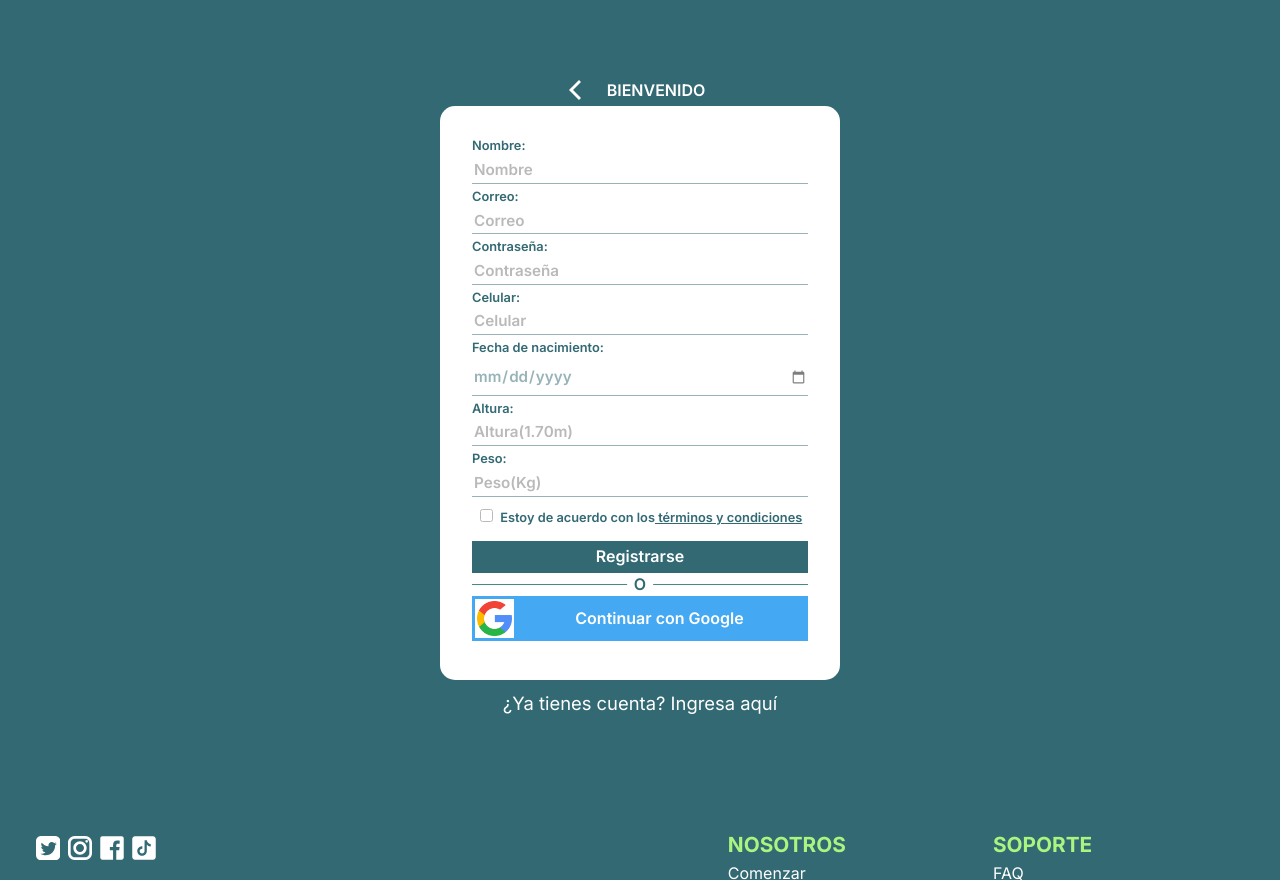
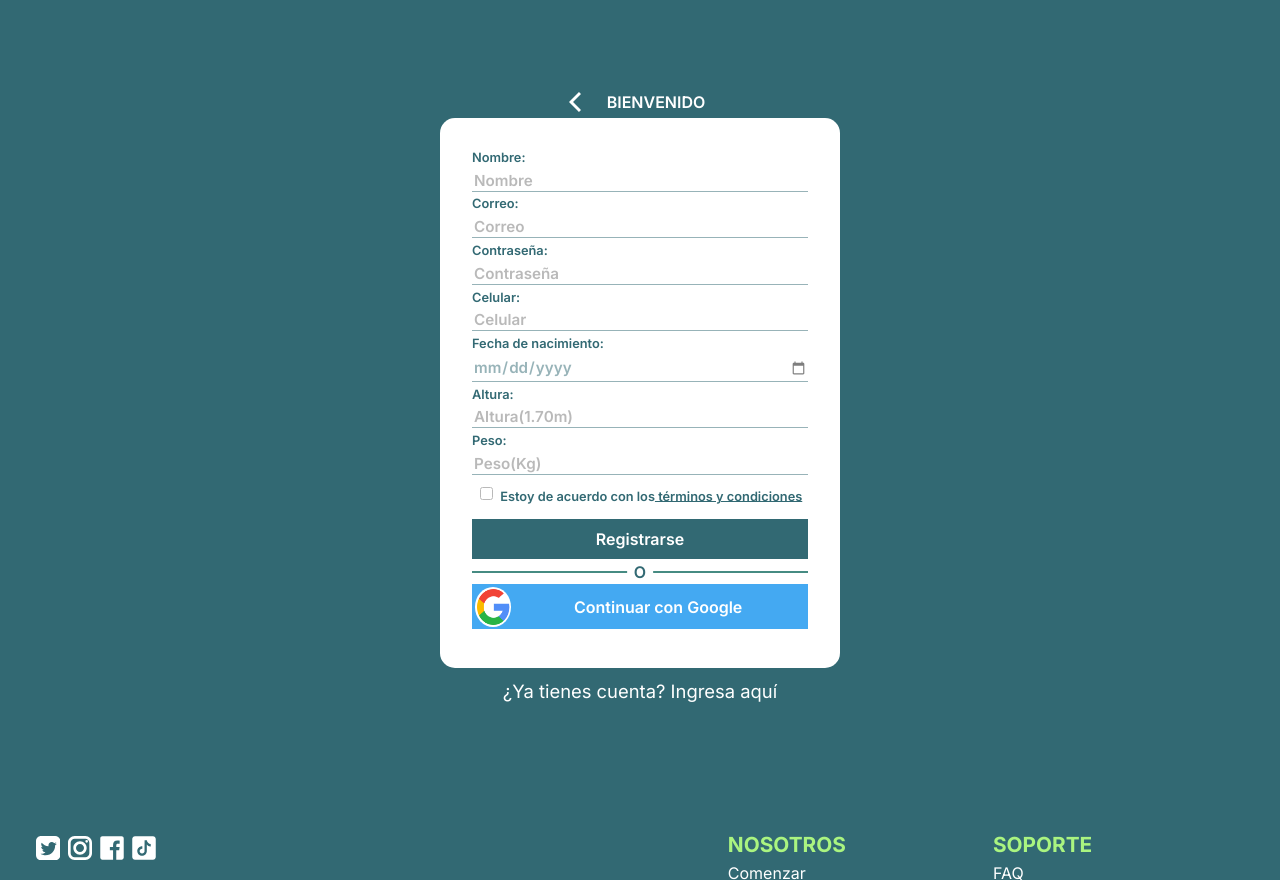
Before and after one commit to Lespinald/nutriscanapp_front, a React (Vite) app: page /Registro in a window 1280 px wide. Built offline with nearby package versions, Linux system fonts and the light colour scheme; no server answers; a web font is replaced by a local one.

Commit message:
Eviatar registro de mas

```diff
--- a/src/pages/Login/login.module.css
+++ b/src/pages/Login/login.module.css
@@ -62,7 +62,7 @@
     color: var(--color-5);
     opacity: 0.5;
     width: 100%;
-    height: fit-content;
+    height: 100%;
 }
 
 
--- a/src/pages/Registro/Registro.tsx
+++ b/src/pages/Registro/Registro.tsx
@@ -271,6 +271,7 @@ const Registro = () => {
         </Link>
         <h1 className={styleLogin.loginTitle}>BIENVENIDO</h1>
       </div>
+      <div>
         <form className={style.form_registro} style={{display:'flex',flexDirection:'column'}}>
           <label>Nombre:</label>
           <input autoComplete='true' type='text' id='name' placeholder='Nombre' onChange={HandleInputChange('nombre')}></input>
@@ -300,10 +301,11 @@ const Registro = () => {
           </button>
           <div className={styleLogin.fondoLogin_line}></div>
           <button className={styleLogin.button_google} onClick={HandleRegistroGoogle}>
-          <img src='\Login\GoogleIcon.png' style={{height:'100%'}}></img>
+            <img src='\Login\GoogleIcon.png' style={{width:'11%',height:'auto !important', borderRadius:'100%'}}></img>
             <p>Continuar con Google</p>
           </button>
         </form>
+      </div>
       <a  className={styleLogin.fondoLogin_label} href='/Login'>¿Ya tienes cuenta? Ingresa aquí</a>
     </div>
   )
--- a/src/pages/Scan/Scan.tsx
+++ b/src/pages/Scan/Scan.tsx
@@ -152,7 +152,6 @@ const Scan = () => {
           setCurrentProducto({producto:newProduct, information:infoProductos})
           GuardarRegistro(newProduct).then((ID) => {
             console.log("🚀 ~ GuardarRegistro Then ~ ID:", ID)
-            GuardarHistorial(infoUser.uid,res.product.nutriments,ID)
           })
         }
         if(res.product && res.product.nutriscore_grade){
```
Lines whose indentation alone changed are shown as unchanged.
